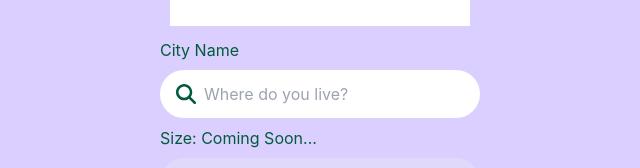
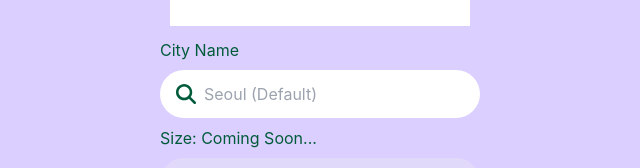
Before and after one commit to eomgerm/weather-badge, a Next.js app: page / in a window 1280 px wide. Shown: the part 288-456 px from the top of the page, without its empty margins (320-960 px from the left). Built offline with nearby package versions, Linux system fonts and the light colour scheme.

Commit message:
placeholder text 변경

```diff
--- a/components/CityInput.tsx
+++ b/components/CityInput.tsx
@@ -14,7 +14,7 @@ const CityInput: NextPage<CityInputProps> = ({ onChange }: CityInputProps) => {
         <FontAwesomeIcon icon={faMagnifyingGlass} size="lg" className="absolute top-3.5 left-4" />
         <input
           type="text"
-          placeholder="Where do you live?"
+          placeholder="Seoul (Default)"
           className="py-3 pl-11 pr-5 rounded-full w-full focus:outline-0 focus:ring-4 focus: ring-[#A499C6]/50"
           onChange={onChange}
           name="city"
```
